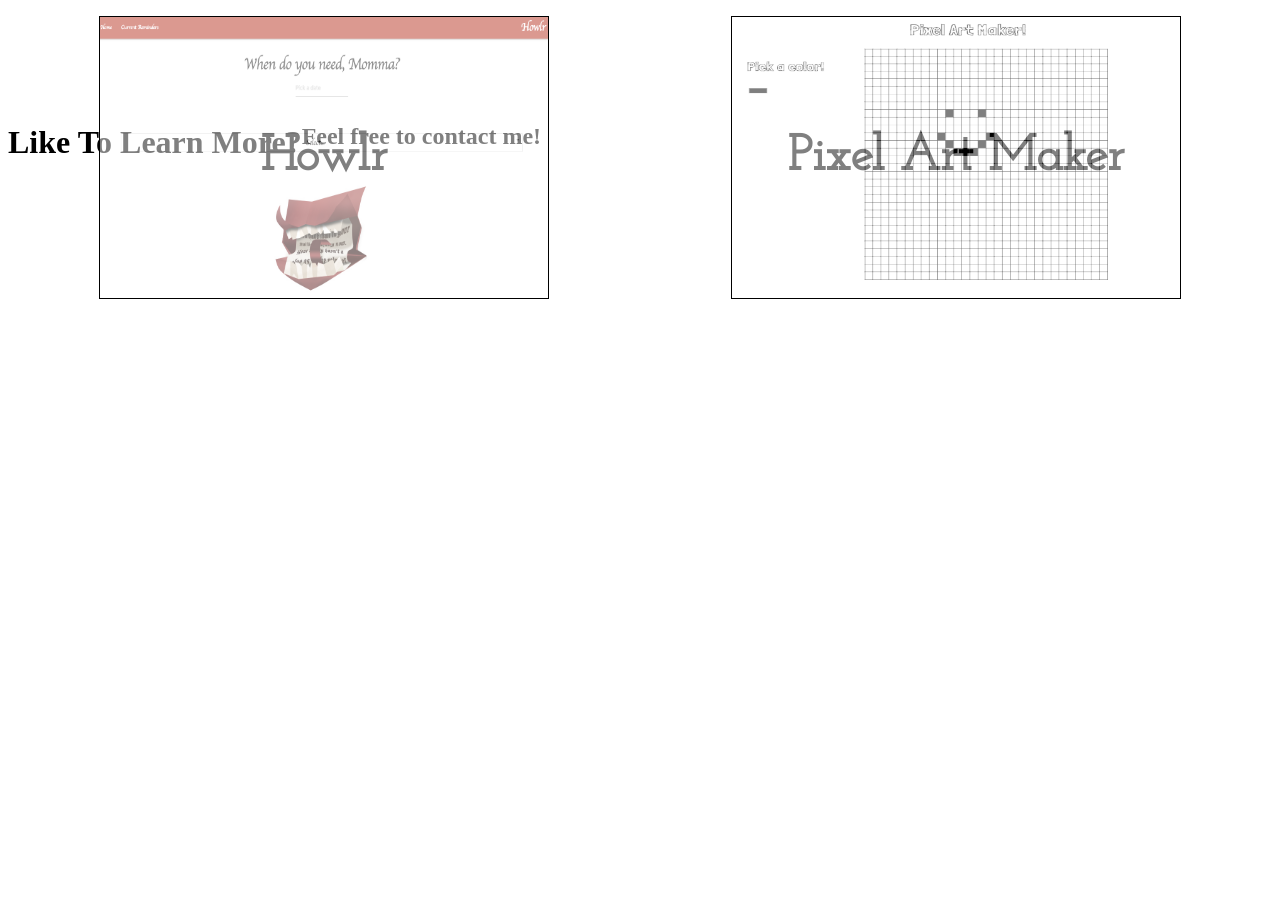
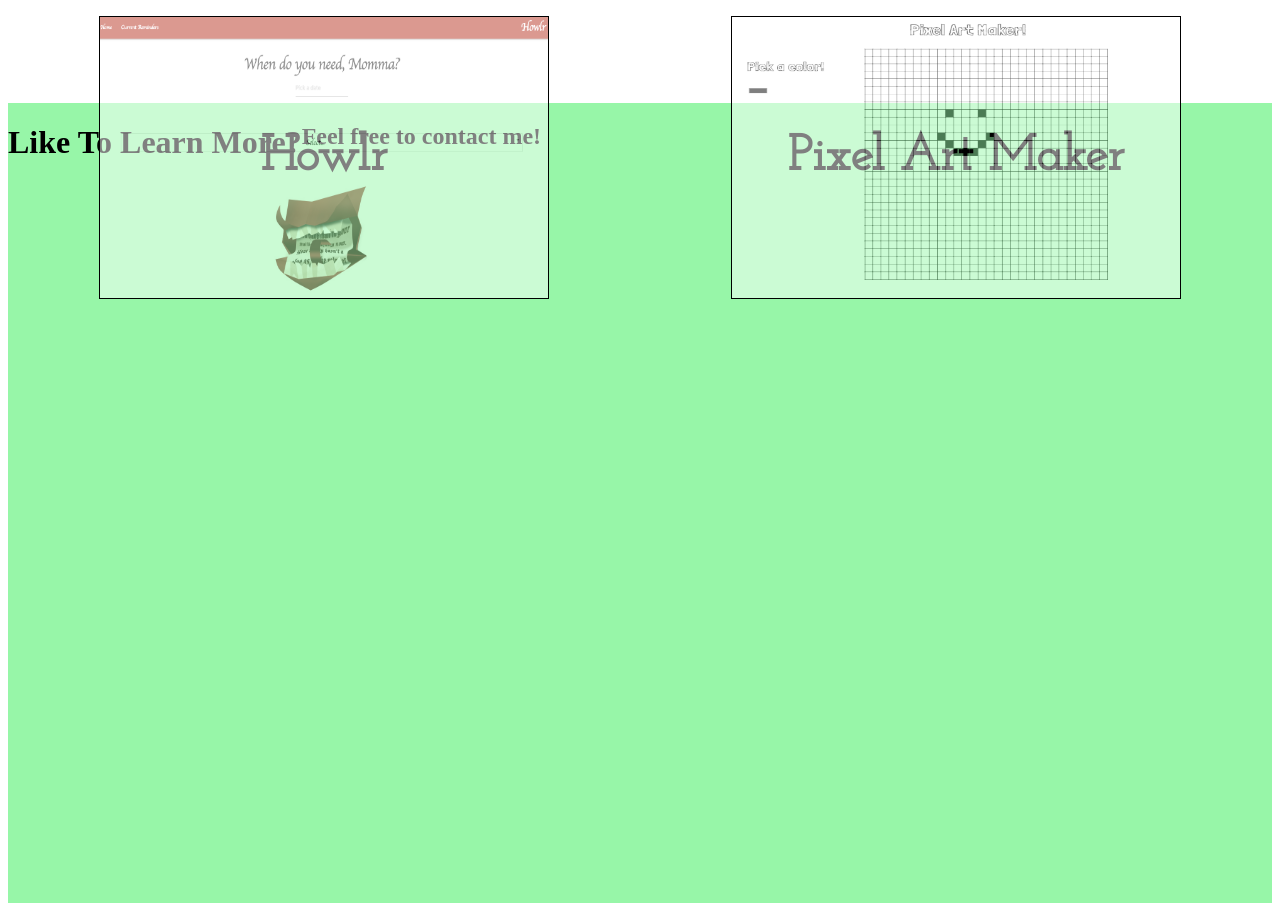
Before and after one commit to jculver1/Front-end-personal-website, an Angular app: page /skills in a window 1280 px wide. Shown: the part 2599-3510 px from the top of the page. Built offline with nearby package versions, Linux system fonts and the light colour scheme.

Commit message:
added background color to skills page

```diff
--- a/src/app/contact/contact.component.scss
+++ b/src/app/contact/contact.component.scss
@@ -4,6 +4,7 @@
     flex-wrap: wrap;
     height: 800px;
     justify-content: space-between;
+    background-color:#97F6A8;
   }
 
   .header{
```
